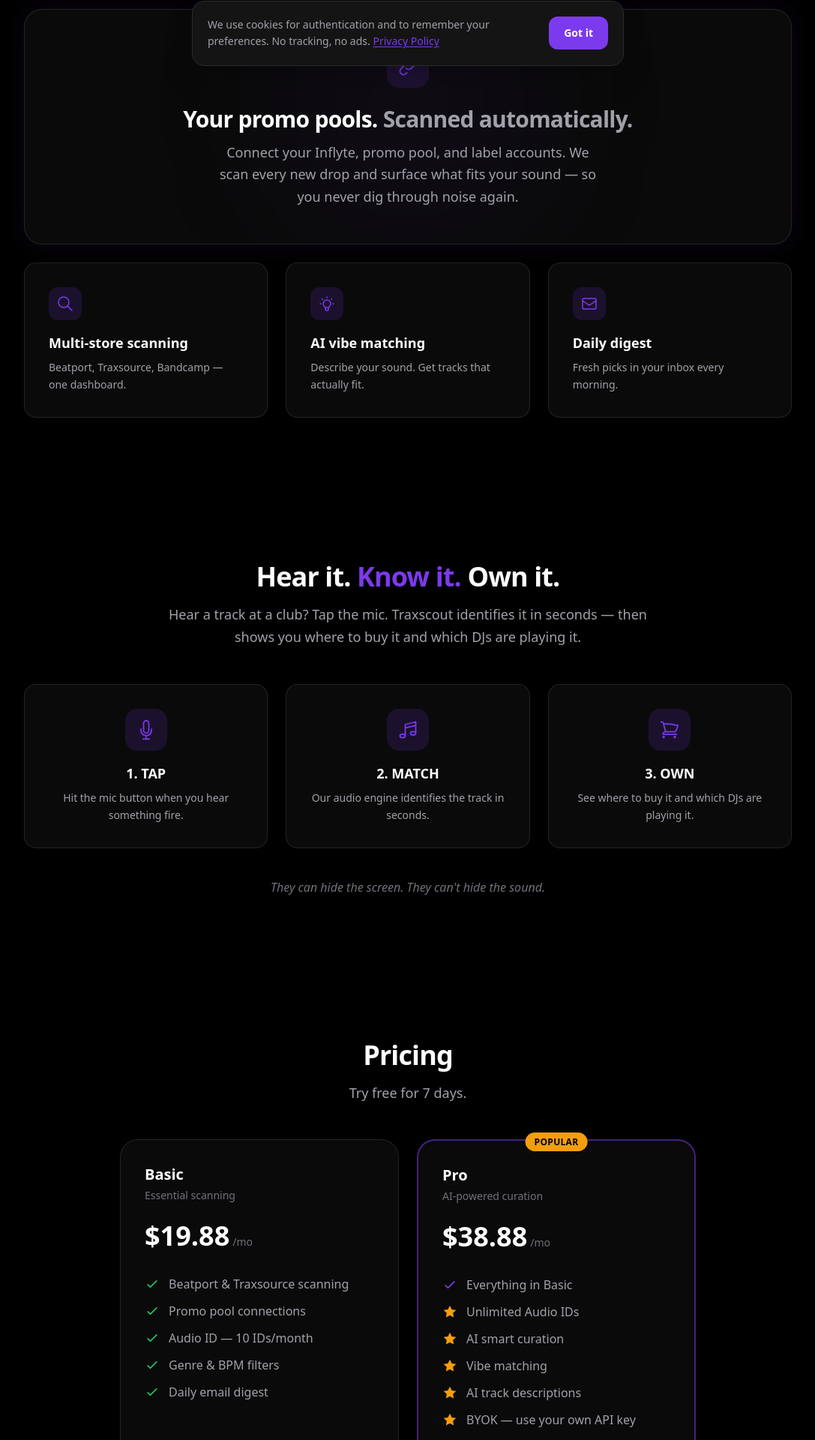
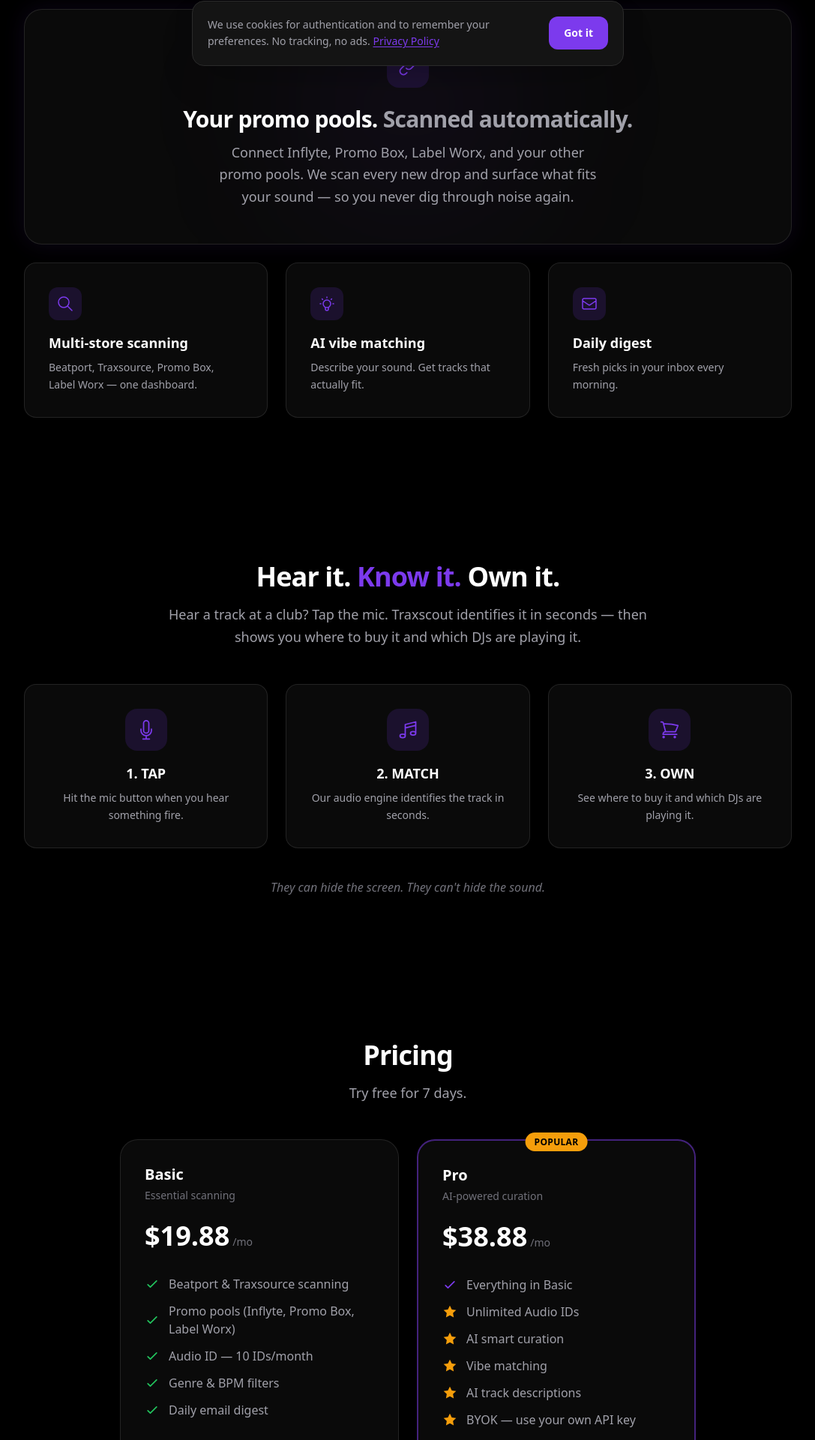
Before and after one commit to MEDBrand/TraxScout, a Next.js app: page / in a window 1280 px wide. Shown: the part 696-2616 px from the top of the page at 75% size, without its empty margins (96-1183 px from the left). Built offline with nearby package versions, Linux system fonts and the light colour scheme.

Commit message:
feat: add Promo Box + Label Worx as supported sources everywhere

```diff
--- a/public/audio-id-flow-spec.md
+++ b/public/audio-id-flow-spec.md
@@ -249,7 +249,7 @@
   //    - Instagram/TikTok: video audio extraction
   //    - Beatport: preview clip extraction
   //    → AcoustID / Chromaprint fingerprinting
-  //    → Match against: Beatport catalog, Traxsource, Discogs
+  //    → Match against: Beatport, Traxsource, Promo Box, Label Worx, Discogs
 
   // 3. Poll for result
   const result = await pollResult(jobId) // SSE or polling
@@ -303,7 +303,7 @@
 - If no data: hide section entirely
 
 ### Buy Flow
-- Tap "Buy" → bottom sheet with store options (Beatport, Traxsource, Juno)
+- Tap "Buy" → bottom sheet with store options (Beatport, Traxsource, Juno, Promo Box, Label Worx)
 - Each store shows price
 - Tap store → opens in external browser / in-app browser
 - After purchase detected (Phase 3): auto-add to crate
--- a/public/audio-id-landing-spec.md
+++ b/public/audio-id-landing-spec.md
@@ -67,7 +67,7 @@
 Identified in under 5 seconds. Artist, title, label, BPM, key — all verified.
 
 **3. Own**
-Buy on Beatport or Traxsource with one tap. Add to your crate instantly.
+Buy on Beatport, Traxsource, Promo Box, or Label Worx with one tap. Add to your crate instantly.
 
 ### Closing Line
 *"They can hide the screen. They can't hide the sound."*
--- a/public/onboarding-spec.md
+++ b/public/onboarding-spec.md
@@ -124,9 +124,11 @@
 | Traxsource | #3B82F6 (blue) | T | Underground house, exclusive tracks | Credential (email/password inline form) |
 | Inflyte | #7C3AED (purple) | I | Label promos and pre-releases | Credential (email/password inline form) |
 | Trackstack | #22C55E (green) | TS | Producer demos and direct promos | Credential (email/password inline form) |
+| Promo Box | #E11D48 (rose) | PB | DJ promo pool, pre-release tracks | Credential (email/password inline form) |
+| Label Worx | #F97316 (orange) | LW | Label distribution promos, white labels | Credential (email/password inline form) |
 
 ### Interaction
-- "Connect" button → opens inline credential form (Traxsource/Inflyte/Trackstack) or redirects to OAuth (Beatport)
+- "Connect" button → opens inline credential form (Traxsource/Inflyte/Trackstack/Promo Box/Label Worx) or redirects to OAuth (Beatport)
 - On successful connect: row gets green border, button changes to "✓ Connected" (green), description updates with count: "Found 47 new tracks"
 - Minimum 0 sources required (can skip entirely)
 - "I'll do this later" skip link
--- a/public/ui-overhaul-spec.md
+++ b/public/ui-overhaul-spec.md
@@ -59,6 +59,15 @@
       greenDim: 'rgba(34,197,94,0.1)',
       red: '#EF4444',
       redDim: 'rgba(239,68,68,0.1)',
+    },
+    // Source platform brand colors
+    source: {
+      beatport: '#00D4AA',    // teal
+      traxsource: '#3B82F6',  // blue
+      inflyte: '#7C3AED',     // purple
+      trackstack: '#22C55E',  // green
+      promoBox: '#E11D48',    // rose
+      labelWorx: '#F97316',   // orange
     },
     glass: {
       bg: 'rgba(28,28,30,0.88)',
--- a/src/app/dashboard/page.tsx
+++ b/src/app/dashboard/page.tsx
@@ -29,6 +29,8 @@
   beatport: '#94FC13',
   traxsource: '#4A90D9',
   inflyte: '#9B59B6',
+  'promo-box': '#F97316',
+  'label-worx': '#EF4444',
   trackstack: '#00D4AA',
   trackscout: '#7C3AED',
 };
@@ -361,7 +363,7 @@
       {/* Reason tag */}
       {track.source && (
         <div className="hidden sm:block text-[10px] rounded-full px-2.5 py-1 flex-shrink-0 bg-[#7C3AED]/10 text-[#7C3AED] font-medium whitespace-nowrap">
-          {track.source === 'inflyte' || track.source === 'trackstack' ? 'From your promo pool' :
+          {['inflyte', 'trackstack', 'promo-box', 'label-worx'].includes(track.source || '') ? 'From your promo pool' :
            track.genre?.toLowerCase().includes('tech house') ? 'Matches your vibe' :
            'New release'}
         </div>
--- a/src/app/onboarding/page.tsx
+++ b/src/app/onboarding/page.tsx
@@ -27,6 +27,8 @@
   { id: 'beatport', name: 'Beatport', icon: '🟢' },
   { id: 'traxsource', name: 'Traxsource', icon: '🔵' },
   { id: 'inflyte', name: 'Inflyte', icon: '🟣' },
+  { id: 'promo-box', name: 'Promo Box', icon: '🟠' },
+  { id: 'label-worx', name: 'Label Worx', icon: '🔴' },
   { id: 'trackstack', name: 'Trackstack', icon: '🩵' },
 ];
 
--- a/src/app/page.tsx
+++ b/src/app/page.tsx
@@ -126,7 +126,7 @@
                   <span className="text-[#A1A1AA]">Scanned automatically.</span>
                 </h2>
                 <p className="text-[#A1A1AA] text-lg max-w-lg mx-auto leading-relaxed">
-                  Connect your Inflyte, promo pool, and label accounts.
+                  Connect Inflyte, Promo Box, Label Worx, and your other promo pools.
                   We scan every new drop and surface what fits your sound — so you never dig through noise again.
                 </p>
               </div>
@@ -142,7 +142,7 @@
                 </svg>
               }
               title="Multi-store scanning"
-              desc="Beatport, Traxsource, Bandcamp — one dashboard."
+              desc="Beatport, Traxsource, Promo Box, Label Worx — one dashboard."
             />
             <FeatureCard
               icon={
@@ -240,7 +240,7 @@
               </div>
               <ul className="space-y-3 mb-8 text-[#A1A1AA] flex-1">
                 <PricingItem>Beatport &amp; Traxsource scanning</PricingItem>
-                <PricingItem>Promo pool connections</PricingItem>
+                <PricingItem>Promo pools (Inflyte, Promo Box, Label Worx)</PricingItem>
                 <PricingItem>Audio ID — 10 IDs/month</PricingItem>
                 <PricingItem>Genre &amp; BPM filters</PricingItem>
                 <PricingItem>Daily email digest</PricingItem>
```
